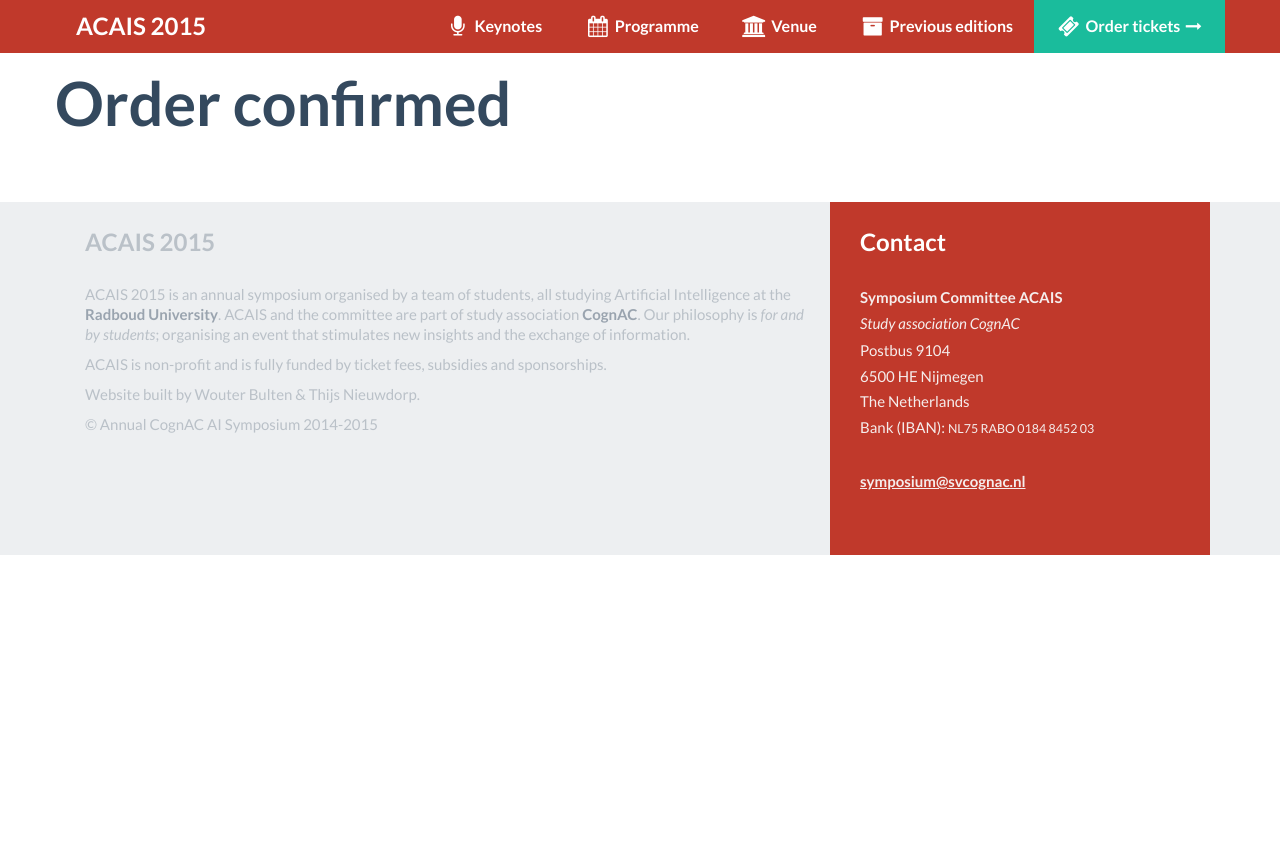
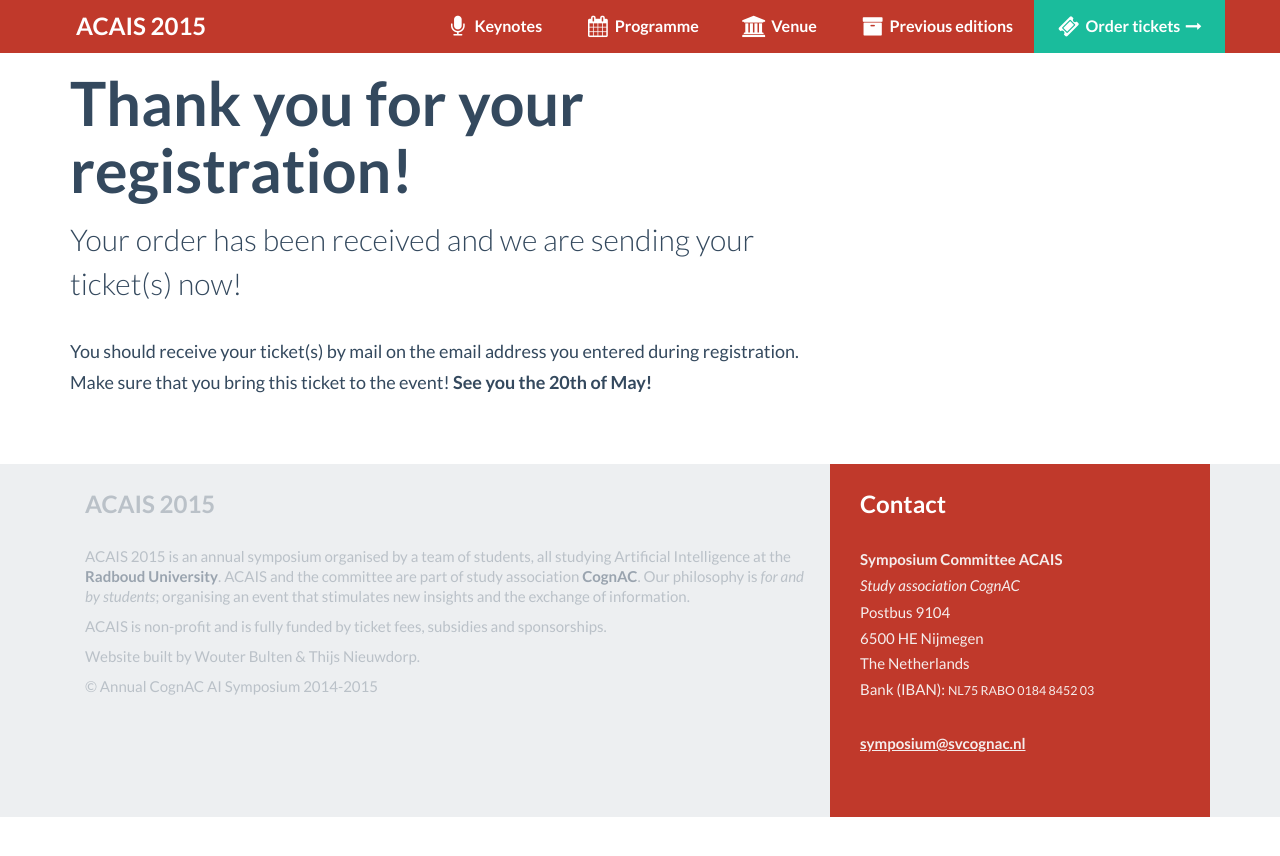
Before and after one commit to wouterbulten/acais-website, a Jekyll site: the page built from order-confirmed.md, in a window 1280 px wide. Shown: the top 856 px of the page. Built offline with Jekyll 4.4.1, drawn with Linux system fonts in a browser that asks for light colours; nearby versions of some CDN libraries.

Commit message:
Fixes #10

```diff
--- a/order-confirmed.md
+++ b/order-confirmed.md
@@ -5,9 +5,16 @@
 ---
 
 <div class="row">
-	<h1>Order confirmed</h1>
+	<div class="col-md-8">
+		<h1>Thank you for your registration!</h1>
+	</div>
 </div>
 
 <div class="row">
+	<div class="col-md-8">
+		<p class="lead">Your order has been received and we are sending your ticket(s) now!</p>
 
+		<p>You should receive your ticket(s) by mail on the email address you entered during registration. Make sure that you bring this ticket to the event! <b>See you the 20th of May!</b></p>
+
+	</div>
 </div>
```
